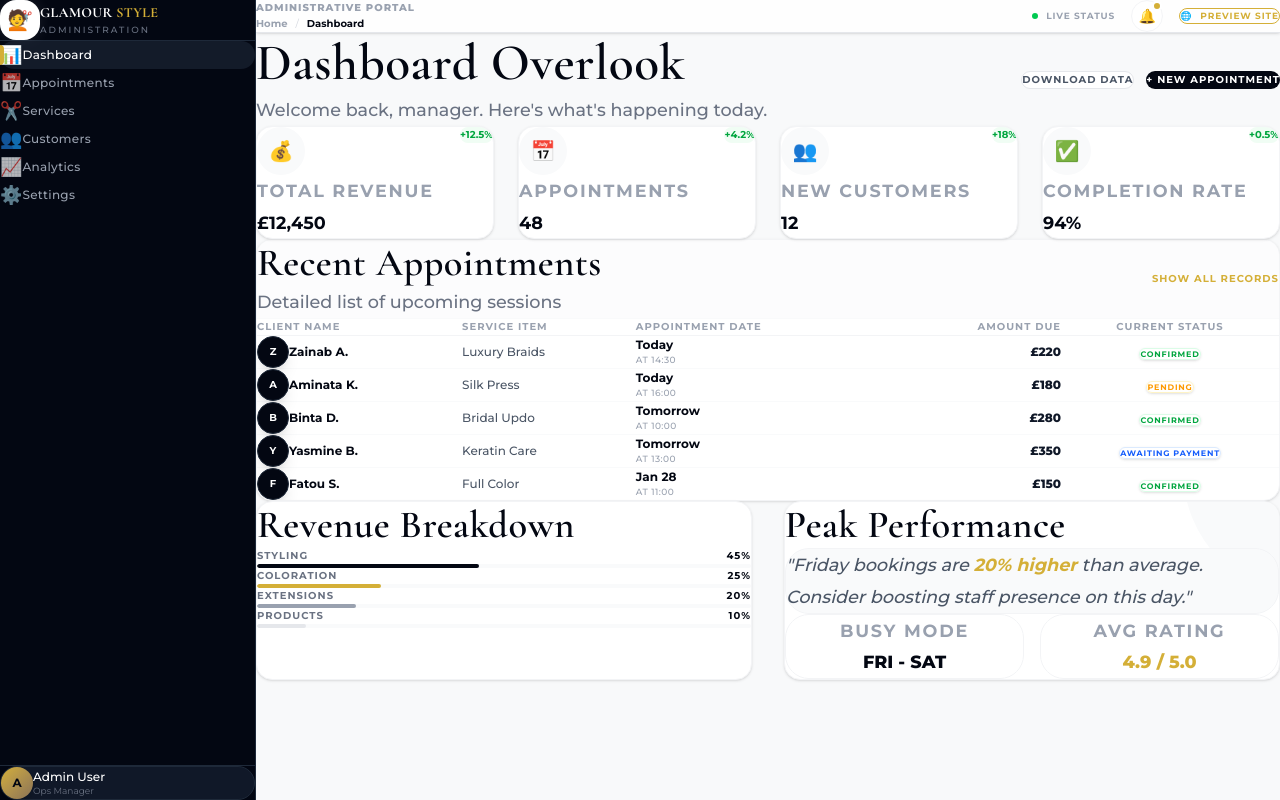
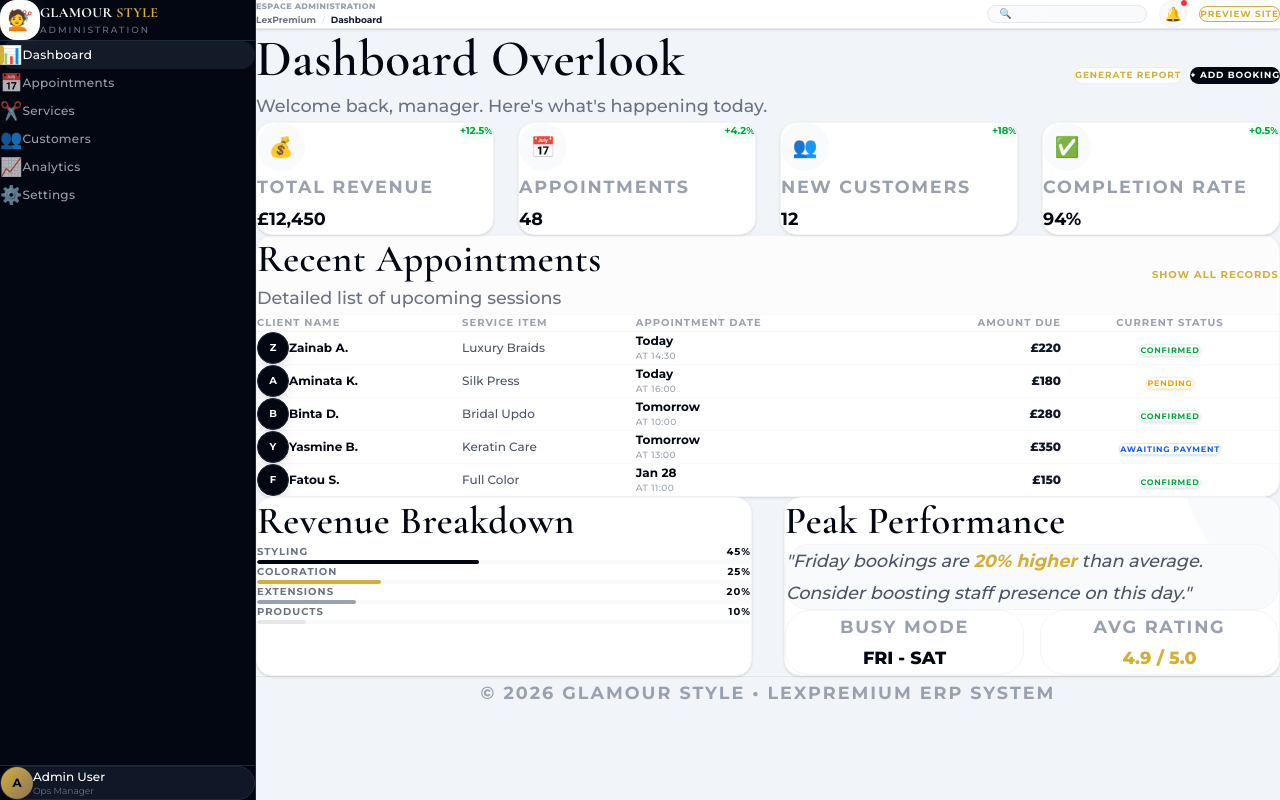
Before and after one commit to mamadouelimanewane/glamourstyle, a Next.js app: page /admin in a window 1280 px wide. Built offline with nearby package versions, Linux system fonts and the light colour scheme.

Commit message:
Final ultra-compact font adjustments for LexPremium-style admin density

```diff
--- a/src/app/admin/analytics/page.tsx
+++ b/src/app/admin/analytics/page.tsx
@@ -26,8 +26,8 @@ const AnalyticsPage = () => {
         <div className="space-y-8 animate-fadeIn">
             <div className="flex flex-col md:flex-row justify-between items-start md:items-center gap-4">
                 <div>
-                    <h1 className="text-lg font-heading font-bold text-gray-950">Analytics</h1>
-                    <p className="text-gray-500 text-[10px] font-medium">Business intelligence and performance data.</p>
+                    <h1 className="text-base font-heading font-bold text-gray-950">Analytics</h1>
+                    <p className="text-gray-500 text-[9px] font-medium">Business intelligence and performance data.</p>
                 </div>
                 <div className="flex gap-3 w-full md:w-auto">
                     <button className="flex-1 md:flex-none px-4 py-1.5 text-[9px] font-bold uppercase tracking-widest text-gray-600 bg-white border border-gray-200 rounded-full hover:shadow-md transition-all">
--- a/src/app/admin/appointments/page.tsx
+++ b/src/app/admin/appointments/page.tsx
@@ -22,8 +22,8 @@ const AppointmentsPage = () => {
         <div className="space-y-8 animate-fadeIn">
             <div className="flex flex-col md:flex-row justify-between items-start md:items-center gap-4">
                 <div>
-                    <h1 className="text-lg font-heading font-bold text-gray-950">Bookings</h1>
-                    <p className="text-gray-500 text-[10px] font-medium">Manage all incoming salon appointments & schedules.</p>
+                    <h1 className="text-base font-heading font-bold text-gray-950">Bookings</h1>
+                    <p className="text-gray-500 text-[9px] font-medium">Manage all incoming salon appointments & schedules.</p>
                 </div>
                 <div className="flex bg-gray-200/50 p-1 rounded-full border border-gray-200">
                     {['all', 'pending', 'confirmed', 'cancelled'].map((tab) => (
--- a/src/app/admin/customers/page.tsx
+++ b/src/app/admin/customers/page.tsx
@@ -24,8 +24,8 @@ const CustomersPage = () => {
         <div className="space-y-8 animate-fadeIn">
             <div className="flex flex-col md:flex-row justify-between items-start md:items-center gap-4">
                 <div>
-                    <h1 className="text-lg font-heading font-bold text-gray-950">Client Registry</h1>
-                    <p className="text-gray-500 text-[10px] font-medium">Manage your salon's most valuable relationships.</p>
+                    <h1 className="text-base font-heading font-bold text-gray-950">Client Registry</h1>
+                    <p className="text-gray-500 text-[9px] font-medium">Manage your salon's most valuable relationships.</p>
                 </div>
                 <button className="px-6 py-2.5 text-[10px] font-bold uppercase tracking-widest text-white bg-gray-950 rounded-full hover:bg-gray-800 hover:shadow-lg transition-all">
                     + Register New Client
--- a/src/app/admin/layout.tsx
+++ b/src/app/admin/layout.tsx
@@ -12,9 +12,9 @@ export default function AdminLayout({
     const [isSidebarOpen, setIsSidebarOpen] = useState(false);
 
     return (
-        <div className="flex bg-[#F8F9FA] min-h-screen font-body relative overflow-x-hidden">
+        <div className="flex bg-[#f1f5f9] min-h-screen font-body relative overflow-x-hidden">
             {/* Sidebar with Mobile Support */}
-            <div className={`fixed inset-y-0 left-0 z-50 transform ${isSidebarOpen ? 'translate-x-0' : '-translate-x-full'} transition-transform duration-300 ease-in-out lg:relative lg:translate-x-0`}>
+            <div className={`fixed inset-y-0 left-0 z-50 transform ${isSidebarOpen ? 'translate-x-0' : '-translate-x-full'} transition-transform duration-300 ease-in-out lg:relative lg:translate-x-0 shrink-0`}>
                 <Sidebar onClose={() => setIsSidebarOpen(false)} />
             </div>
 
@@ -26,51 +26,58 @@ export default function AdminLayout({
                 />
             )}
 
-            <main className="flex-1 min-w-0 flex flex-col h-screen">
-                {/* Top bar */}
-                <div className="bg-white/80 backdrop-blur-md border-b border-gray-200 px-4 sm:px-8 py-3 sticky top-0 z-30 shadow-sm">
+            <main className="flex-1 min-w-0 flex flex-col h-screen overflow-hidden">
+                {/* Top bar - Ultra Compact */}
+                <div className="bg-white border-b border-gray-200 px-4 sm:px-6 py-2 sticky top-0 z-30 shadow-sm">
                     <div className="flex items-center justify-between">
-                        <div className="flex items-center gap-4 sm:gap-6">
+                        <div className="flex items-center gap-4">
                             {/* Mobile Hamburger */}
                             <button
                                 onClick={() => setIsSidebarOpen(true)}
-                                className="lg:hidden p-2 hover:bg-gray-100 rounded-lg text-gray-600 transition-colors"
+                                className="lg:hidden p-1.5 hover:bg-gray-100 rounded-lg text-gray-500 transition-colors"
                             >
-                                <svg className="w-6 h-6" fill="none" stroke="currentColor" viewBox="0 0 24 24">
+                                <svg className="w-5 h-5" fill="none" stroke="currentColor" viewBox="0 0 24 24">
                                     <path strokeLinecap="round" strokeLinejoin="round" strokeWidth={2} d="M4 6h16M4 12h16M4 18h16" />
                                 </svg>
                             </button>
 
                             <div className="flex flex-col">
-                                <span className="text-[9px] sm:text-[10px] uppercase tracking-widest font-black text-gray-400">Administrative Portal</span>
-                                <nav className="flex items-center gap-2 mt-0.5">
-                                    <Link href="/admin" className="text-[9px] sm:text-[10px] font-bold text-gray-400 hover:text-gray-900 transition-colors">Home</Link>
-                                    <span className="text-gray-300 text-[10px]">/</span>
-                                    <span className="text-[9px] sm:text-[10px] font-bold text-gray-950">Dashboard</span>
+                                <span className="text-[8px] uppercase tracking-wider font-black text-gray-400">Espace Administration</span>
+                                <nav className="flex items-center gap-1.5 mt-0">
+                                    <Link href="/admin" className="text-[9px] font-bold text-gray-500 hover:text-gray-900 transition-colors">LexPremium</Link>
+                                    <span className="text-gray-300 text-[8px]">/</span>
+                                    <span className="text-[9px] font-bold text-gray-900">Dashboard</span>
                                 </nav>
                             </div>
                         </div>
 
-                        <div className="flex items-center gap-2 sm:gap-4">
-                            <div className="hidden sm:flex items-center gap-2 mr-2">
-                                <div className="w-1.5 h-1.5 bg-green-500 rounded-full animate-pulse"></div>
-                                <span className="text-[9px] uppercase tracking-widest font-bold text-gray-400">Live Status</span>
+                        <div className="flex items-center gap-3">
+                            <div className="hidden md:flex items-center relative group">
+                                <span className="absolute left-3 text-gray-400 text-[10px]">🔍</span>
+                                <input
+                                    type="text"
+                                    placeholder="Rechercher..."
+                                    className="bg-gray-50 border border-gray-200 rounded-lg py-1 pl-8 pr-3 text-[10px] w-40 focus:bg-white focus:ring-1 focus:ring-[#D4AF37] transition-all outline-none"
+                                />
                             </div>
-                            <button className="relative w-8 h-8 rounded-full bg-white border border-gray-100 flex items-center justify-center hover:shadow-md transition-all">
+                            <button className="relative w-7 h-7 rounded-lg bg-gray-50 border border-gray-100 flex items-center justify-center hover:bg-white hover:shadow-sm transition-all focus:ring-1 focus:ring-gray-200">
                                 <span className="text-sm">🔔</span>
-                                <span className="absolute top-0 right-0 w-2.5 h-2.5 bg-[#D4AF37] border-2 border-white rounded-full"></span>
+                                <span className="absolute -top-0.5 -right-0.5 w-2 h-2 bg-red-500 border border-white rounded-full"></span>
                             </button>
-                            <Link href="/" className="flex items-center gap-2 px-3 sm:px-4 py-1.5 text-[9px] font-bold uppercase tracking-widest text-[#D4AF37] border border-[#D4AF37] rounded-full hover:bg-[#D4AF37] hover:text-white transition-all whitespace-nowrap">
-                                <span>🌐</span>
+                            <Link href="/" className="flex items-center gap-1.5 px-3 py-1.5 text-[9px] font-bold uppercase tracking-widest text-[#D4AF37] border border-[#D4AF37] rounded-lg hover:bg-[#D4AF37] hover:text-white transition-all whitespace-nowrap">
                                 <span className="hidden sm:inline">Preview Site</span>
                             </Link>
                         </div>
                     </div>
                 </div>
 
-                <div className="p-4 sm:p-8 flex-1 overflow-y-auto w-full">
+                <div className="p-4 sm:p-6 flex-1 overflow-y-auto w-full custom-scrollbar">
                     <div className="max-w-7xl mx-auto">
                         {children}
+                    </div>
+                    {/* Footer for Admin */}
+                    <div className="mt-8 pt-4 border-t border-gray-200 text-center">
+                        <p className="text-[9px] text-gray-400 font-bold uppercase tracking-[2px]">© 2026 GLAMOUR STYLE • LexPremium ERP System</p>
                     </div>
                 </div>
             </main>
--- a/src/app/admin/page.tsx
+++ b/src/app/admin/page.tsx
@@ -22,15 +22,15 @@ const DashboardPage = () => {
         <div className="space-y-8 animate-fadeIn">
             <div className="flex flex-col md:flex-row justify-between items-start md:items-center gap-4">
                 <div>
-                    <h2 className="text-lg font-heading font-bold text-gray-950 leading-tight">Dashboard Overlook</h2>
-                    <p className="text-gray-500 text-[10px] font-medium">Welcome back, manager. Here's what's happening today.</p>
+                    <h2 className="text-base font-heading font-bold text-gray-950 leading-tight tracking-wide">Dashboard Overlook</h2>
+                    <p className="text-gray-500 text-[9px] font-medium">Welcome back, manager. Here's what's happening today.</p>
                 </div>
-                <div className="flex gap-3 w-full md:w-auto">
-                    <button className="flex-1 md:flex-none px-6 py-2.5 text-[10px] font-bold uppercase tracking-widest text-gray-600 bg-white border border-gray-200 rounded-full hover:shadow-md transition-all">
-                        Download Data
+                <div className="flex gap-2 w-full md:w-auto">
+                    <button className="flex-1 md:flex-none px-4 py-1.5 text-[9px] font-bold uppercase tracking-widest text-[#D4AF37] bg-white border border-[#D4AF37]/20 rounded-lg hover:shadow-sm transition-all">
+                        Generate Report
                     </button>
-                    <button className="flex-1 md:flex-none px-6 py-2.5 text-[10px] font-bold uppercase tracking-widest text-white bg-gray-950 rounded-full hover:bg-gray-800 hover:shadow-lg transition-all">
-                        + New Appointment
+                    <button className="flex-1 md:flex-none px-4 py-1.5 text-[9px] font-bold uppercase tracking-widest text-white bg-gray-950 rounded-lg hover:bg-gray-800 hover:shadow-md transition-all">
+                        + Add Booking
                     </button>
                 </div>
             </div>
--- a/src/app/admin/services/page.tsx
+++ b/src/app/admin/services/page.tsx
@@ -14,8 +14,8 @@ const ServicesAdminPage = () => {
         <div className="space-y-8 animate-fadeIn">
             <div className="flex flex-col md:flex-row justify-between items-start md:items-center gap-4">
                 <div>
-                    <h1 className="text-lg font-heading font-bold text-gray-950">Service Menu</h1>
-                    <p className="text-gray-500 text-[10px] font-medium">Customize your salon's professional offerings.</p>
+                    <h1 className="text-base font-heading font-bold text-gray-950">Service Menu</h1>
+                    <p className="text-gray-500 text-[9px] font-medium">Customize your salon's professional offerings.</p>
                 </div>
                 <button className="px-6 py-2.5 text-[10px] font-bold uppercase tracking-widest text-white bg-gray-950 rounded-full hover:bg-gray-800 hover:shadow-lg transition-all">
                     + Register New Service
--- a/src/app/admin/settings/page.tsx
+++ b/src/app/admin/settings/page.tsx
@@ -16,8 +16,8 @@ const SettingsPage = () => {
         <div className="space-y-8 animate-fadeIn">
             <div className="flex flex-col md:flex-row justify-between items-start md:items-center gap-4">
                 <div>
-                    <h1 className="text-lg font-heading font-bold text-gray-950">System Settings</h1>
-                    <p className="text-gray-500 text-[10px] font-medium">Fine-tune the salon's core configuration.</p>
+                    <h1 className="text-base font-heading font-bold text-gray-950">System Settings</h1>
+                    <p className="text-gray-500 text-[9px] font-medium">Fine-tune the salon's core configuration.</p>
                 </div>
             </div>
 
```
